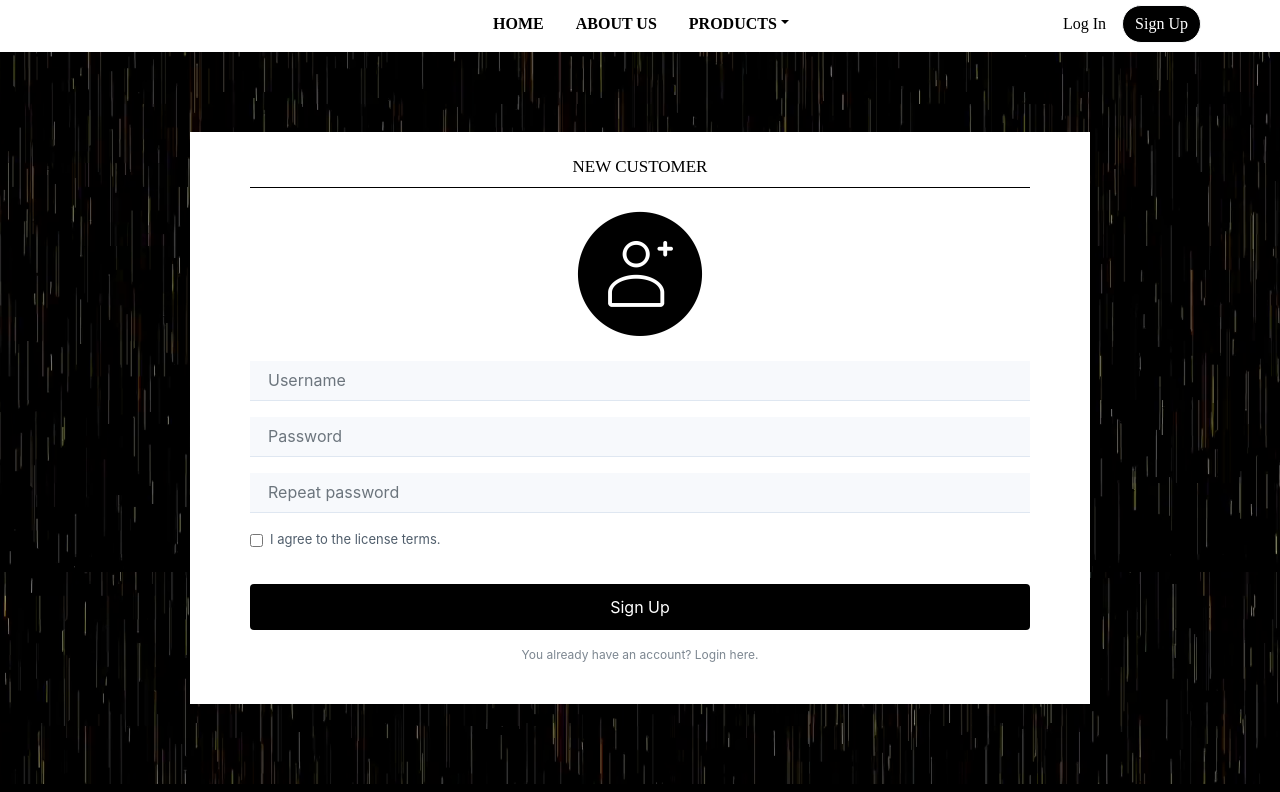
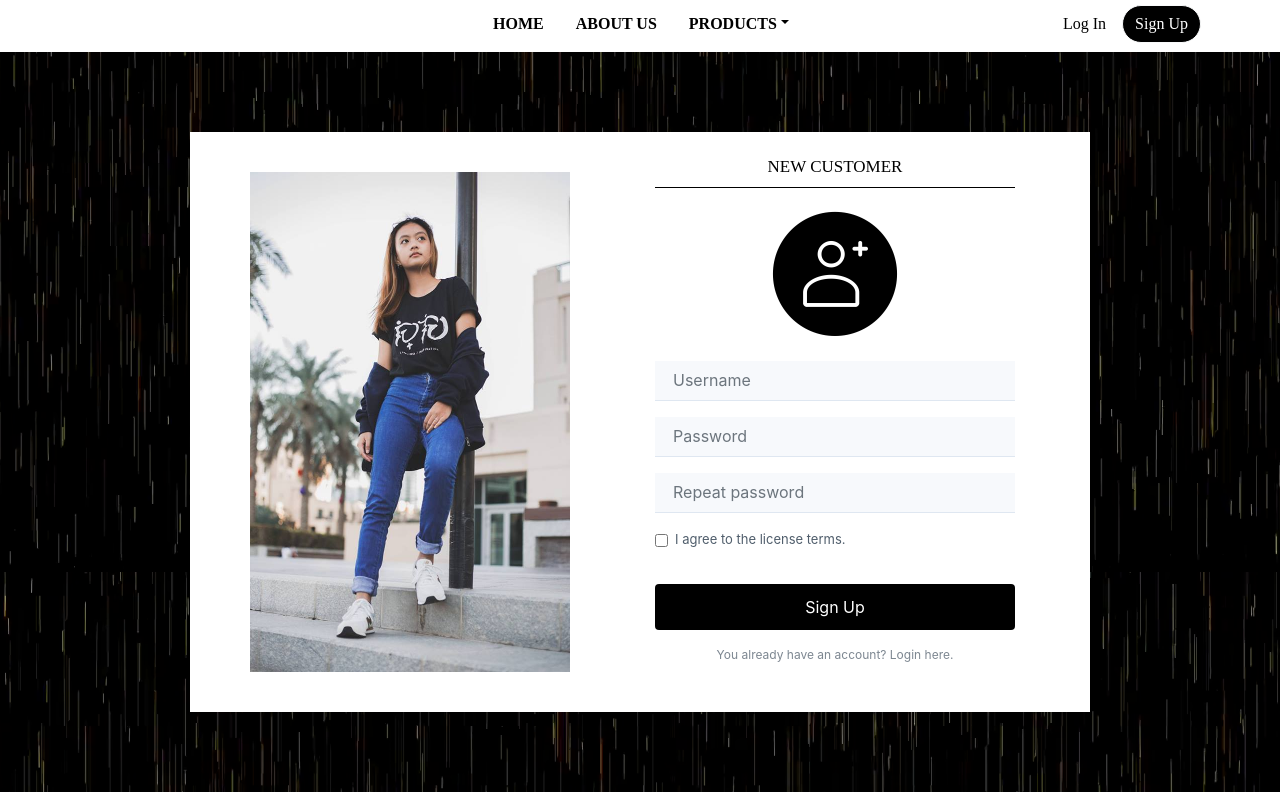
Before and after one commit to cyrnne/Magiting, a PHP site: page /SIGNUP.php in a window 1280 px wide. Shown: the part 228-1020 px from the top of the page. Run offline with PHP 8.4, Linux system fonts and the light colour scheme; some libraries are stand-ins or nearby versions.

Commit message:
Update SIGNUP.php

```diff
--- a/Magiting/SIGNUP.php
+++ b/Magiting/SIGNUP.php
@@ -30,11 +30,14 @@
         </nav>
         <div class="register-photo" style="background-color: rgba(0,0,0,0.1);">
 
-        <div class="form-container">
+        <div class="form-container" style="background-image: url('assets/img/cover.jpg');">
             <form id="myform" name="myform" onsubmit="return false">
 
 
-                <div class="image-holder" style="background-image: url('assets/img/cover.jpg');"></div>
+
+                    <img src="assets/img/cover.jpg" height="500px" width="320px;" class="img-responsive" >
+
+                <div class="col-md-6" style="float: right;">
                 <form method="post">
                     <h4 class="text-center newcustomer-heading" style="margin-top: -15px;margin-bottom: 20px;">NEW CUSTOMER</h4>
                     <div class="text-center illustration"><img src="assets/img/signup.png" alt="test" style="width: 128px;margin-bottom: 25px;" /></div>
@@ -46,7 +49,7 @@
                     </div>
                     <div class="form-group"><button class="btn btn-primary btn-block" type="submit" name="action" id="signup">Sign Up</button></div><a href="LOGIN.php" class="already">You already have an account? Login here.</a>
                 </form>
-
+                </div>
         </div>
         </div>
     </body>
```
